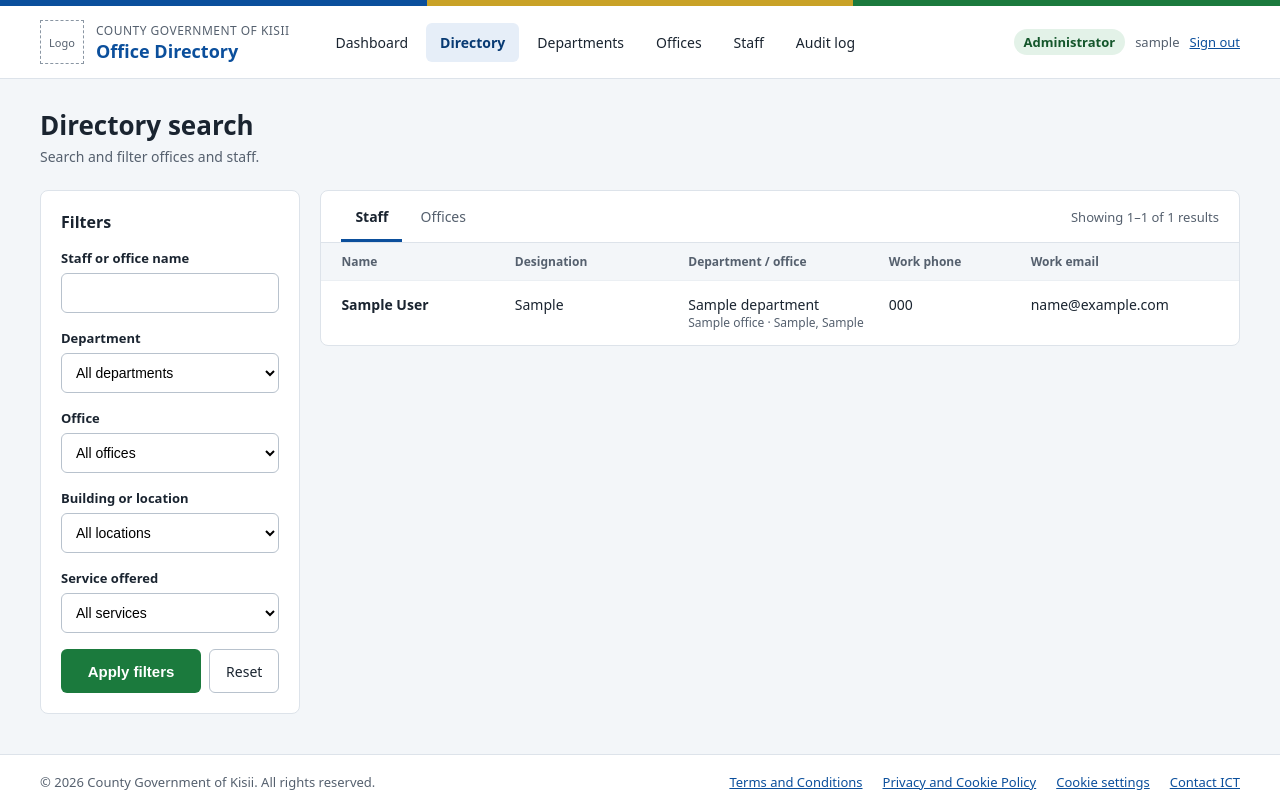
After one commit to Ferddy999/Kisii-county-office-directory, a Django app: page /directory/ in a window 1280 px wide. The commit adds this page. Run offline with Django 5.2, Linux system fonts and the light colour scheme; a user stored in the database is signed in; tables that the repository leaves empty hold one stand-in row (values such as "Sample post").

Commit message:
Add directory search with filters, tabs and pagination

```diff
--- /dev/null
+++ b/core/forms.py
@@ -0,0 +1,39 @@
+from django import forms
+
+from departments.models import Department
+from offices.models import Office, Service
+
+
+class DirectoryFilterForm(forms.Form):
+    q = forms.CharField(label="Staff or office name", required=False, max_length=100)
+    department = forms.ModelChoiceField(
+        label="Department",
+        queryset=Department.objects.filter(is_active=True),
+        required=False,
+        empty_label="All departments",
+    )
+    office = forms.ModelChoiceField(
+        label="Office",
+        queryset=Office.objects.filter(is_active=True),
+        required=False,
+        empty_label="All offices",
+    )
+    building = forms.ChoiceField(label="Building or location", required=False)
+    service = forms.ModelChoiceField(
+        label="Service offered",
+        queryset=Service.objects.all(),
+        required=False,
+        empty_label="All services",
+    )
+
+    def __init__(self, *args, **kwargs):
+        super().__init__(*args, **kwargs)
+        buildings = (
+            Office.objects.filter(is_active=True)
+            .order_by("building")
+            .values_list("building", flat=True)
+            .distinct()
+        )
+        self.fields["building"].choices = [("", "All locations")] + [
+            (name, name) for name in buildings
+        ]
--- a/core/urls.py
+++ b/core/urls.py
@@ -5,6 +5,7 @@ from . import views
 
 urlpatterns = [
     path("", views.dashboard, name="dashboard"),
+    path("directory/", views.directory, name="directory"),
     path("login/", auth_views.LoginView.as_view(redirect_authenticated_user=True), name="login"),
     path("logout/", auth_views.LogoutView.as_view(), name="logout"),
 ]
--- a/core/views.py
+++ b/core/views.py
@@ -1,3 +1,5 @@
+from django.contrib.auth.decorators import permission_required
+from django.core.paginator import Paginator
 from django.db.models import Count
 from django.shortcuts import render
 
@@ -5,6 +7,11 @@ from audit.models import AuditLog
 from departments.models import Department, Directorate
 from offices.models import Office
 from staff.models import Staff
+
+from .forms import DirectoryFilterForm
+from .search import search_offices, search_staff
+
+PAGE_SIZE = 8
 
 
 def dashboard(request):
@@ -25,3 +32,39 @@ def dashboard(request):
         "recent_changes": AuditLog.objects.all()[:5] if can_see_audit else [],
     }
     return render(request, "core/dashboard.html", context)
+
+
+@permission_required(["staff.view_staff", "offices.view_office"], raise_exception=True)
+def directory(request):
+    tab = "offices" if request.GET.get("tab") == "offices" else "staff"
+    form = DirectoryFilterForm(request.GET or None)
+    filters = form.cleaned_data if form.is_valid() else {}
+
+    search = search_offices if tab == "offices" else search_staff
+    paginator = Paginator(search(filters), PAGE_SIZE)
+    page = paginator.get_page(request.GET.get("page"))
+
+    params = request.GET.copy()
+    params.pop("page", None)
+    params["tab"] = tab
+    base_query = params.urlencode() + "&"
+
+    tab_queries = {}
+    for name in ("staff", "offices"):
+        tab_params = params.copy()
+        tab_params["tab"] = name
+        tab_queries[name] = tab_params.urlencode()
+
+    context = {
+        "form": form,
+        "tab": tab,
+        "page": page,
+        "page_numbers": list(
+            paginator.get_elided_page_range(page.number, on_each_side=1, on_ends=1)
+        ),
+        "ellipsis": Paginator.ELLIPSIS,
+        "base_query": base_query,
+        "staff_tab_query": tab_queries["staff"],
+        "offices_tab_query": tab_queries["offices"],
+    }
+    return render(request, "core/directory.html", context)
--- a/static/css/site.css
+++ b/static/css/site.css
@@ -185,3 +185,73 @@ a:hover { color: var(--blue-dark); }
   background: var(--green); color: var(--white); font-size: 15px; font-weight: 600;
 }
 .form-error { padding: 10px 12px; border-radius: 6px; background: #FCEBEB; color: #8A1F1F; font-size: 14px; }
+
+
+/* directory search */
+.directory-layout { display: flex; flex-wrap: wrap; gap: 20px; align-items: flex-start; }
+.filter-panel {
+  flex: 1 1 260px; max-width: 320px; min-width: 0; padding: 20px;
+  background: var(--white); border: 1px solid var(--line); border-radius: 8px;
+  display: flex; flex-direction: column; gap: 16px;
+}
+.field select {
+  height: 40px; padding: 0 10px; font-size: 14px;
+  border: 1px solid var(--field); border-radius: 6px; background: var(--white);
+}
+.filter-panel .field input { height: 40px; font-size: 14px; }
+.filter-actions { display: flex; gap: 8px; }
+.filter-actions .btn-submit { flex: 1; height: 44px; }
+.btn-reset {
+  height: 44px; padding: 0 16px; display: flex; align-items: center;
+  border: 1px solid var(--field); border-radius: 6px; background: var(--white);
+  color: var(--ink); font-size: 14px; text-decoration: none;
+}
+.btn-reset:hover { background: var(--page); color: var(--ink); }
+
+.results {
+  flex: 999 1 540px; min-width: 0;
+  background: var(--white); border: 1px solid var(--line); border-radius: 8px;
+}
+.results-head {
+  padding: 0 20px; border-bottom: 1px solid var(--line);
+  display: flex; flex-wrap: wrap; align-items: center; justify-content: space-between; gap: 8px;
+}
+.tabs { display: flex; gap: 4px; }
+.tab {
+  padding: 16px 14px 13px; border-bottom: 3px solid transparent;
+  font-size: 14px; color: var(--muted); text-decoration: none;
+}
+.tab.active { border-bottom-color: var(--blue); font-weight: 700; color: var(--ink); }
+.result-count { font-size: 13px; color: var(--muted); }
+
+.result-row {
+  display: grid; gap: 12px; align-items: start; padding: 14px 20px;
+  border-top: 1px solid var(--line-soft); font-size: 14px;
+}
+.result-row.head {
+  padding: 10px 20px; border-top: 0; background: var(--page);
+  font-size: 12px; font-weight: 600; color: var(--muted);
+}
+.staff-cols { grid-template-columns: minmax(0, 1.2fr) minmax(0, 1.2fr) minmax(0, 1.4fr) 130px minmax(0, 1.4fr); }
+.office-cols { grid-template-columns: minmax(0, 1.3fr) minmax(0, 1.3fr) minmax(0, 1.3fr) 80px minmax(0, 1.4fr); }
+.strong { font-weight: 600; }
+.sub { font-size: 12px; color: var(--muted); }
+.wrap-anywhere { overflow-wrap: anywhere; }
+
+.pagination { padding: 14px 20px; border-top: 1px solid var(--line); }
+.pages { display: flex; flex-wrap: wrap; gap: 6px; }
+.page {
+  min-width: 40px; height: 40px; padding: 0 10px;
+  display: flex; align-items: center; justify-content: center;
+  border: 1px solid var(--field); border-radius: 6px;
+  font-size: 14px; color: var(--ink); text-decoration: none;
+}
+a.page:hover { background: var(--page); color: var(--ink); }
+.page.current { background: var(--blue); border-color: var(--blue); color: var(--white); }
+.page.gap { border: 0; }
+
+@media (max-width: 720px) {
+  .result-row.head { display: none; }
+  .staff-cols, .office-cols { grid-template-columns: 1fr; gap: 4px; }
+  .filter-panel { max-width: none; flex-basis: 100%; }
+}
--- a/templates/core/dashboard.html
+++ b/templates/core/dashboard.html
@@ -17,7 +17,7 @@
   {% endif %}
 </div>
 
-<form class="search-bar" action="#" method="get" role="search">
+<form class="search-bar" action="{% url 'directory' %}" method="get" role="search">
   <label for="q" class="sr-only">Search the directory</label>
   <input id="q" name="q" type="search" placeholder="Search by staff name, office, department, location or service">
   <button type="submit">Search</button>
--- /dev/null
+++ b/templates/core/directory.html
@@ -0,0 +1,105 @@
+{% extends "base.html" %}
+
+{% block title %}Directory search{% endblock %}
+
+{% block content %}
+<div>
+  <h1 class="page-title">Directory search</h1>
+  <div class="page-subtitle">Search and filter offices and staff.{% if not is_administrator %} You have view-only access.{% endif %}</div>
+</div>
+
+<div class="directory-layout">
+  <form class="filter-panel" method="get">
+    <h2 class="panel-title">Filters</h2>
+    <input type="hidden" name="tab" value="{{ tab }}">
+    <div class="field">
+      <label for="{{ form.q.id_for_label }}">{{ form.q.label }}</label>
+      {{ form.q }}
+    </div>
+    <div class="field">
+      <label for="{{ form.department.id_for_label }}">{{ form.department.label }}</label>
+      {{ form.department }}
+    </div>
+    <div class="field">
+      <label for="{{ form.office.id_for_label }}">{{ form.office.label }}</label>
+      {{ form.office }}
+    </div>
+    <div class="field">
+      <label for="{{ form.building.id_for_label }}">{{ form.building.label }}</label>
+      {{ form.building }}
+    </div>
+    <div class="field">
+      <label for="{{ form.service.id_for_label }}">{{ form.service.label }}</label>
+      {{ form.service }}
+    </div>
+    <div class="filter-actions">
+      <button type="submit" class="btn-submit">Apply filters</button>
+      <a href="{% url 'directory' %}?tab={{ tab }}" class="btn-reset">Reset</a>
+    </div>
+  </form>
+
+  <section class="results">
+    <div class="results-head">
+      <div class="tabs">
+        <a href="?{{ staff_tab_query }}" class="tab{% if tab == 'staff' %} active{% endif %}">Staff</a>
+        <a href="?{{ offices_tab_query }}" class="tab{% if tab == 'offices' %} active{% endif %}">Offices</a>
+      </div>
+      <div class="result-count">
+        {% if page.paginator.count %}Showing {{ page.start_index }}&ndash;{{ page.end_index }} of {{ page.paginator.count }} results{% else %}No results{% endif %}
+      </div>
+    </div>
+
+    {% if tab == "staff" %}
+    <div class="result-row staff-cols head">
+      <div>Name</div><div>Designation</div><div>Department / office</div><div>Work phone</div><div>Work email</div>
+    </div>
+    {% for s in page %}
+    <div class="result-row staff-cols">
+      <div class="strong">{{ s.full_name }}</div>
+      <div>{{ s.designation }}</div>
+      <div>
+        <div>{{ s.department.name }}</div>
+        <div class="sub">{{ s.office.name }} &middot; {{ s.office.building }}{% if s.office.floor_room %}, {{ s.office.floor_room }}{% endif %}</div>
+      </div>
+      <div>{{ s.work_phone }}</div>
+      <div class="wrap-anywhere">{{ s.work_email }}</div>
+    </div>
+    {% empty %}
+    <div class="empty">No staff match these filters.</div>
+    {% endfor %}
+    {% else %}
+    <div class="result-row office-cols head">
+      <div>Office</div><div>Department</div><div>Location</div><div>Ext.</div><div>Email</div>
+    </div>
+    {% for o in page %}
+    <div class="result-row office-cols">
+      <div>
+        <div class="strong">{{ o.name }}</div>
+        <div class="sub">{% for service in o.services.all %}{{ service.name }}{% if not forloop.last %}, {% endif %}{% endfor %}</div>
+      </div>
+      <div>{{ o.department.name }}</div>
+      <div>{{ o.building }}{% if o.floor_room %}, {{ o.floor_room }}{% endif %}</div>
+      <div>{{ o.phone_ext }}</div>
+      <div class="wrap-anywhere">{{ o.email }}</div>
+    </div>
+    {% empty %}
+    <div class="empty">No offices match these filters.</div>
+    {% endfor %}
+    {% endif %}
+
+    {% if page.paginator.num_pages > 1 %}
+    <nav class="pagination" aria-label="Pagination">
+      <div class="pages">
+        {% if page.has_previous %}<a class="page" href="?{{ base_query }}page={{ page.previous_page_number }}">Prev</a>{% endif %}
+        {% for p in page_numbers %}
+          {% if p == page.number %}<span class="page current" aria-current="page">{{ p }}</span>
+          {% elif p == ellipsis %}<span class="page gap">&hellip;</span>
+          {% else %}<a class="page" href="?{{ base_query }}page={{ p }}">{{ p }}</a>{% endif %}
+        {% endfor %}
+        {% if page.has_next %}<a class="page" href="?{{ base_query }}page={{ page.next_page_number }}">Next</a>{% endif %}
+      </div>
+    </nav>
+    {% endif %}
+  </section>
+</div>
+{% endblock %}
--- a/templates/partials/header.html
+++ b/templates/partials/header.html
@@ -10,7 +10,7 @@
     {% if user.is_authenticated %}
     <nav class="site-nav" aria-label="Main">
       <a href="{% url 'dashboard' %}" {% if request.resolver_match.url_name == 'dashboard' %}class="active"{% endif %}>Dashboard</a>
-      <a href="#">Directory</a>
+      <a href="{% url 'directory' %}" {% if request.resolver_match.url_name == 'directory' %}class="active"{% endif %}>Directory</a>
       <a href="#">Departments</a>
       <a href="#">Offices</a>
       <a href="#">Staff</a>
```
Also changed, not shown: core/search.py (added, +53 -0 lines).
